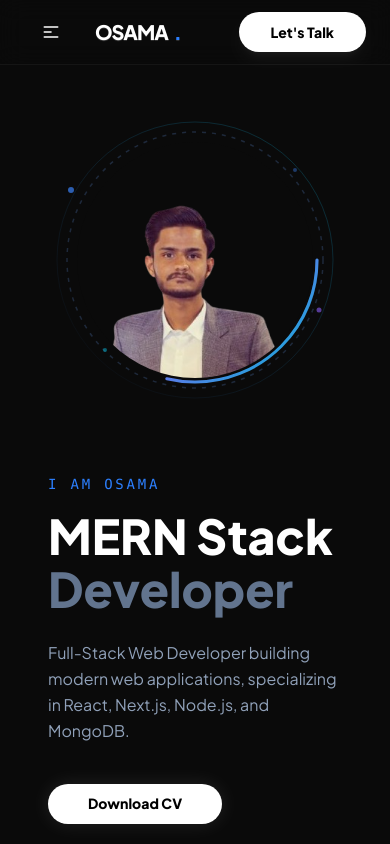
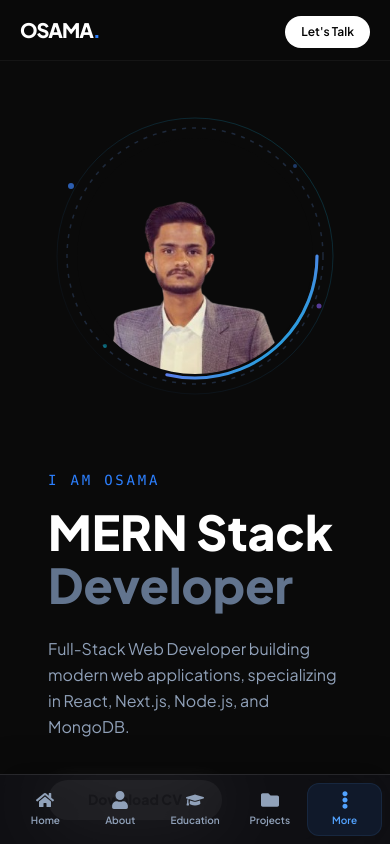
Before and after one commit to usamaanwr/portfolio, a React (Vite) app: page / in a window 390 px wide. Shown: the top 844 px of the page. Built offline with nearby package versions, Linux system fonts and the light colour scheme.

Commit message:
feat: enhance Navbar component with scroll detection and mobile navigation

```diff
--- a/src/components/Navbar.jsx
+++ b/src/components/Navbar.jsx
@@ -1,52 +1,97 @@
-import React from 'react';
+
+import React, { useEffect, useState } from 'react';
+import { motion } from 'framer-motion';
+import {
+  FaHome,
+  FaUser,
+  FaGraduationCap,
+  FaCode,
+  FaFolder,
+  FaEllipsisH,
+  FaEnvelope,
+  FaBriefcase,
+} from 'react-icons/fa';
+
+const mobileLinks = [
+  { name: 'Home', href: '#home', icon: FaHome },
+  { name: 'About', href: '#about', icon: FaUser },
+  { name: 'Education', href: '#education', icon: FaGraduationCap },
+  { name: 'Projects', href: '#projects', icon: FaFolder },
+];
+
+const moreLinks = [
+  { name: 'Skills', href: '#skills', icon: FaCode },
+  { name: 'Services', href: '#services', icon: FaBriefcase },
+  { name: 'Contact', href: '#contact', icon: FaEnvelope },
+];
 
 function Navbar() {
+  const [active, setActive] = useState('home');
+
+  // Detect active section while scrolling
+  useEffect(() => {
+    const sectionIds = [
+      'home',
+      'about',
+      'education',
+      'skills',
+      'projects',
+      'services',
+      'contact',
+    ];
+
+    const handleScroll = () => {
+      const position = window.scrollY + window.innerHeight * 0.35;
+
+      let currentSection = 'home';
+
+      sectionIds.forEach((id) => {
+        const section = document.getElementById(id);
+
+        if (section && section.offsetTop <= position) {
+          currentSection = id;
+        }
+      });
+
+      setActive(currentSection);
+    };
+
+    window.addEventListener('scroll', handleScroll, { passive: true });
+    handleScroll();
+
+    return () => window.removeEventListener('scroll', handleScroll);
+  }, []);
+
+  const isMoreActive = moreLinks.some(
+    (item) => item.href.slice(1) === active
+  );
+
   return (
-    <div className="sticky top-0 z-50 bg-[#0a0a0a]/80 backdrop-blur-md border-b border-white/5">
-
-      {/* ── Same max-w-6xl mx-auto as all other components ── */}
+    <>
+      {/* Desktop Navbar */}
+      <div className="sticky top-0 z-50 hidden lg:block bg-[#0a0a0a]/80 backdrop-blur-xl border-b border-white/5">
         <div className="navbar max-w-6xl mx-auto px-6">
 
-        {/* Start: Logo */}
           <div className="navbar-start">
-          <div className="dropdown">
-            {/* Mobile Hamburger */}
-            <div tabIndex={0} role="button" className="btn btn-ghost lg:hidden text-white">
-              <svg xmlns="http://www.w3.org/2000/svg" className="h-5 w-5" fill="none" viewBox="0 0 24 24" stroke="currentColor">
-                <path strokeLinecap="round" strokeLinejoin="round" strokeWidth="2" d="M4 6h16M4 12h8m-8 6h16" />
-              </svg>
-            </div>
-            {/* Mobile Menu */}
-            <ul tabIndex={0} className="menu menu-sm dropdown-content bg-[#141414] rounded-box z-[1] mt-3 w-52 p-2 shadow-2xl border border-white/10 text-slate-300">
-              <li><a href="#home">Home</a></li>
-              <li><a href="#about">About</a></li>
-              <li><a href="#education">Education</a></li>
-              <li><a href="#skills">Skills</a></li>
-              <li><a href="#projects">Projects</a></li>
-              <li><a href="#Services">Services</a></li>
-              <li><a href="#contact">Contact</a></li>
-            </ul>
-          </div>
-
-          {/* Logo */}
-          <a href="#home" className="btn btn-ghost text-xl font-bold tracking-tighter text-white">
+            <a
+              href="#home"
+              className="btn btn-ghost text-xl font-bold tracking-tighter text-white"
+            >
               OSAMA<span className="text-blue-500">.</span>
             </a>
           </div>
 
-        {/* Center: Desktop Links */}
-        <div className="navbar-center hidden lg:flex">
+          <div className="navbar-center">
             <ul className="menu menu-horizontal px-1 font-medium gap-2 text-slate-400">
-            <li><a href="#home"      className="hover:text-white transition">Home</a></li>
-            <li><a href="#about"     className="hover:text-white transition">About</a></li>
+              <li><a href="#home" className="hover:text-white transition">Home</a></li>
+              <li><a href="#about" className="hover:text-white transition">About</a></li>
               <li><a href="#education" className="hover:text-white transition">Education</a></li>
-            <li><a href="#skills"    className="hover:text-white transition">Skills</a></li>
-            <li><a href="#projects"  className="hover:text-white transition">Projects</a></li>
-            <li><a href="#services"    className="hover:text-white transition">Services</a></li>
+              <li><a href="#skills" className="hover:text-white transition">Skills</a></li>
+              <li><a href="#projects" className="hover:text-white transition">Projects</a></li>
+              <li><a href="#services" className="hover:text-white transition">Services</a></li>
             </ul>
           </div>
 
-        {/* End: CTA Button */}
           <div className="navbar-end">
             <a
               href="#contact"
@@ -58,6 +103,122 @@ function Navbar() {
 
         </div>
       </div>
+
+      {/* Mobile Top Header */}
+      <header className="lg:hidden sticky top-0 z-50 bg-[#0a0a0a]/85 backdrop-blur-xl border-b border-white/5 px-5 py-4">
+        <a
+          href="#home"
+          onClick={() => setActive('home')}
+          className="text-xl font-bold tracking-tighter text-white"
+        >
+          OSAMA<span className="text-blue-500">.</span>
+        </a>
+
+        <a
+          href="#contact"
+          className="float-right text-xs font-semibold bg-white text-black px-4 py-2 rounded-full hover:bg-blue-500 hover:text-white transition-all duration-300"
+        >
+          Let's Talk
+        </a>
+      </header>
+
+      {/* Mobile Bottom Navigation */}
+      <nav className="lg:hidden fixed bottom-0 left-0 right-0 z-[100] bg-[#101014]/90 backdrop-blur-2xl border-t border-white/10 px-2 pt-2 pb-[max(8px,env(safe-area-inset-bottom))] shadow-[0_-8px_30px_rgba(0,0,0,0.25)]">
+
+        <div className="flex items-center justify-around max-w-lg mx-auto">
+
+          {mobileLinks.map((item) => {
+            const Icon = item.icon;
+            const isActive = active === item.href.slice(1);
+
+            return (
+              <motion.a
+                key={item.name}
+                href={item.href}
+                onClick={() => setActive(item.href.slice(1))}
+                whileTap={{ scale: 0.9 }}
+                className={`relative flex flex-col items-center justify-center gap-1 min-w-0 flex-1 py-2 rounded-xl transition-colors duration-300 ${isActive ? 'text-blue-400' : 'text-slate-400 hover:text-white'
+                  }`}
+              >
+                {isActive && (
+                  <motion.span
+                    layoutId="active-mobile-tab"
+                    className="absolute inset-0 rounded-xl bg-blue-500/10 border border-blue-400/10"
+                    transition={{ type: 'spring', stiffness: 350, damping: 30 }}
+                  />
+                )}
+
+                <motion.span
+                  className="relative z-10 text-lg"
+                  animate={{ y: isActive ? -2 : 0 }}
+                  transition={{ type: 'spring', stiffness: 300 }}
+                >
+                  <Icon />
+                </motion.span>
+
+                <span className="relative z-10 text-[10px] font-semibold">
+                  {item.name}
+                </span>
+              </motion.a>
+            );
+          })}
+
+          {/* More Menu */}
+          <div className="dropdown dropdown-top dropdown-end flex-1">
+
+            <motion.div
+              tabIndex={0}
+              role="button"
+              whileTap={{ scale: 0.9 }}
+              className={`relative flex flex-col items-center justify-center gap-1 py-2 rounded-xl cursor-pointer transition-colors duration-300 ${isMoreActive ? 'text-blue-400' : 'text-slate-400 hover:text-white'
+                }`}
+            >
+              {isMoreActive && (
+                <span className="absolute inset-0 rounded-xl bg-blue-500/10 border border-blue-400/10" />
+              )}
+
+              <motion.span
+                className="relative z-10 text-lg"
+                animate={{ rotate: isMoreActive ? 90 : 0 }}
+              >
+                <FaEllipsisH />
+              </motion.span>
+
+              <span className="relative z-10 text-[10px] font-semibold">
+                More
+              </span>
+            </motion.div>
+
+            <ul
+              tabIndex={0}
+              className="dropdown-content menu mb-4 w-48 rounded-2xl bg-[#18181d]/95 backdrop-blur-2xl border border-white/10 p-2 shadow-2xl text-slate-300"
+            >
+              {moreLinks.map((item) => {
+                const Icon = item.icon;
+                const isActive = active === item.href.slice(1);
+
+                return (
+                  <li key={item.name}>
+                    <a
+                      href={item.href}
+                      onClick={() => setActive(item.href.slice(1))}
+                      className={`flex items-center gap-3 py-3 rounded-xl transition-colors ${isActive
+                          ? 'bg-blue-500/10 text-blue-400'
+                          : 'hover:bg-white/5 hover:text-white'
+                        }`}
+                    >
+                      <Icon className="text-blue-400" />
+                      <span className="font-medium">{item.name}</span>
+                    </a>
+                  </li>
+                );
+              })}
+            </ul>
+
+          </div>
+        </div>
+      </nav>
+    </>
   );
 }
 
```
Lines whose indentation alone changed are shown as unchanged.
